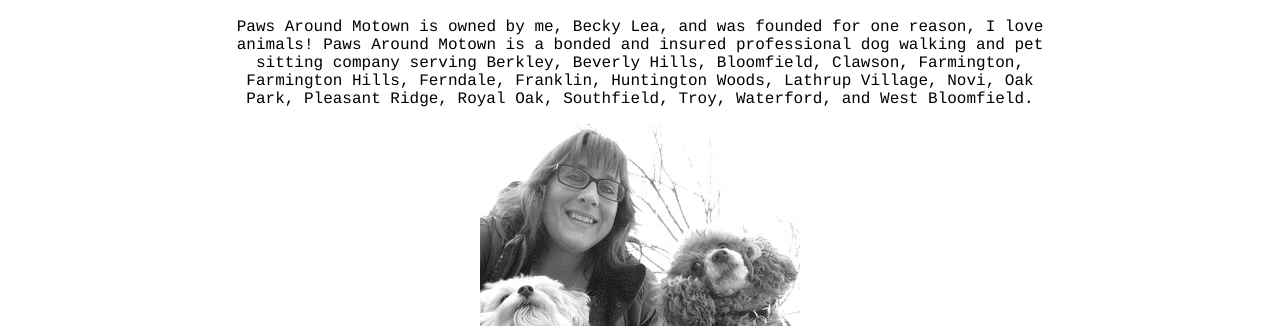
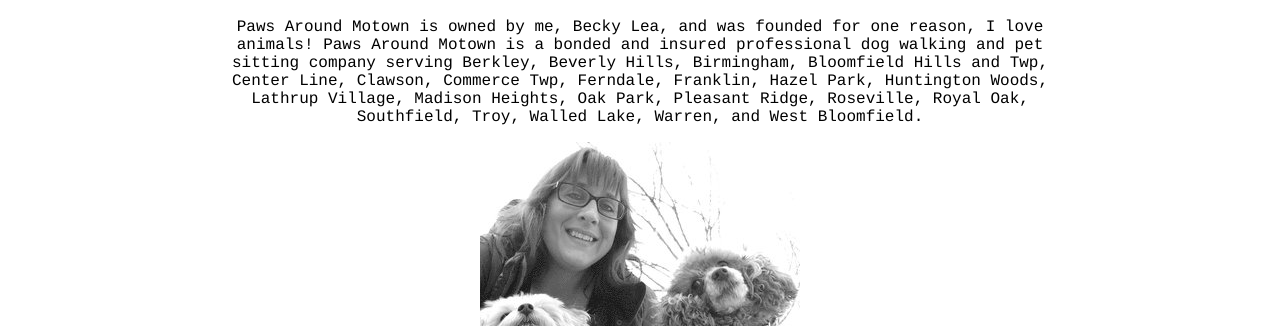
Before and after one commit to davegt40/pawsaroundmotown, a plain HTML site: page about.html in a window 1280 px wide. Shown: the part 474-800 px from the top of the page. Drawn offline with Linux system fonts and the light colour scheme.

Commit message:
Updated city list

```diff
--- a/about.html
+++ b/about.html
@@ -78,8 +78,7 @@
 
 							<p>Paws Around Motown is owned by me, Becky Lea, and was founded for one reason,
 							I love animals!  Paws Around Motown is a bonded and insured professional dog walking and pet sitting
-							company serving Berkley, Beverly Hills, Bloomfield, Clawson, Farmington, Farmington Hills, Ferndale, Franklin, Huntington Woods, Lathrup Village, Novi, Oak Park, Pleasant Ridge, Royal Oak, Southfield, Troy, Waterford, and West Bloomfield.</p>
-
+							company serving Berkley, Beverly Hills, Birmingham, Bloomfield Hills and Twp, Center Line, Clawson, Commerce Twp, Ferndale, Franklin, Hazel Park, Huntington Woods, Lathrup Village, Madison Heights, Oak Park, Pleasant Ridge, Roseville, Royal Oak, Southfield, Troy, Walled Lake, Warren, and West Bloomfield.</p>
 						</div>
 
 					</div>
```
